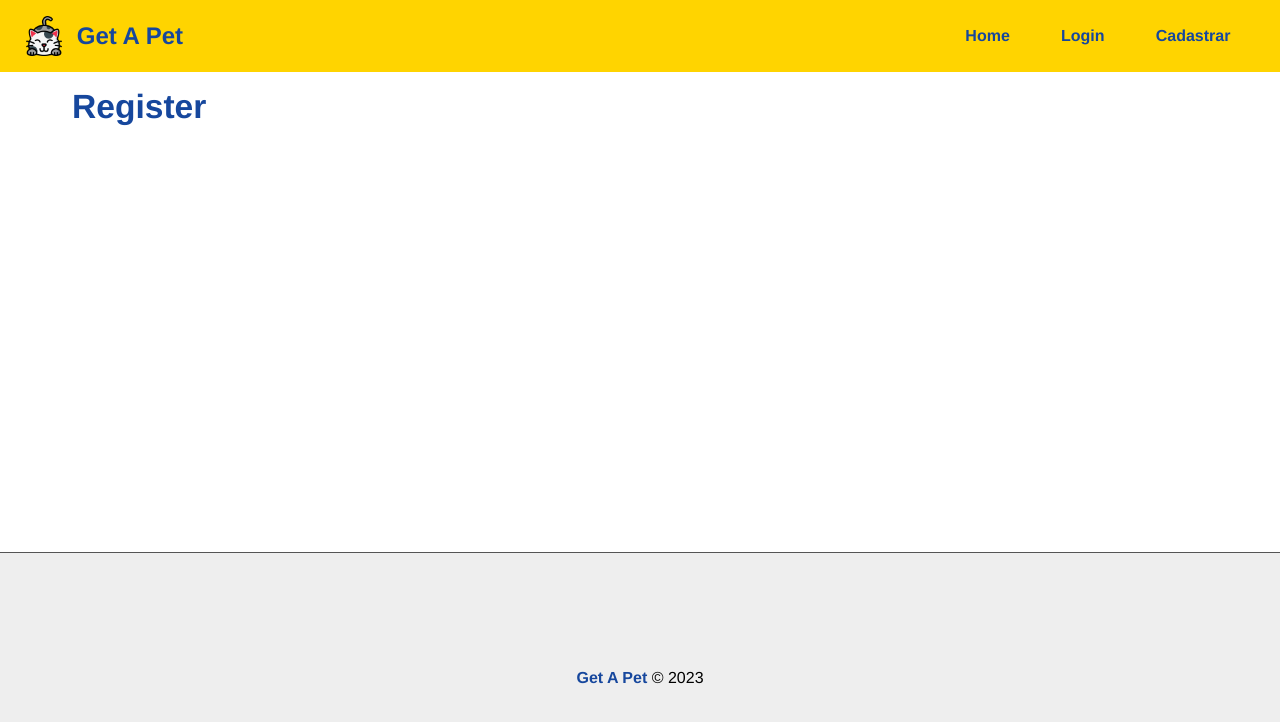
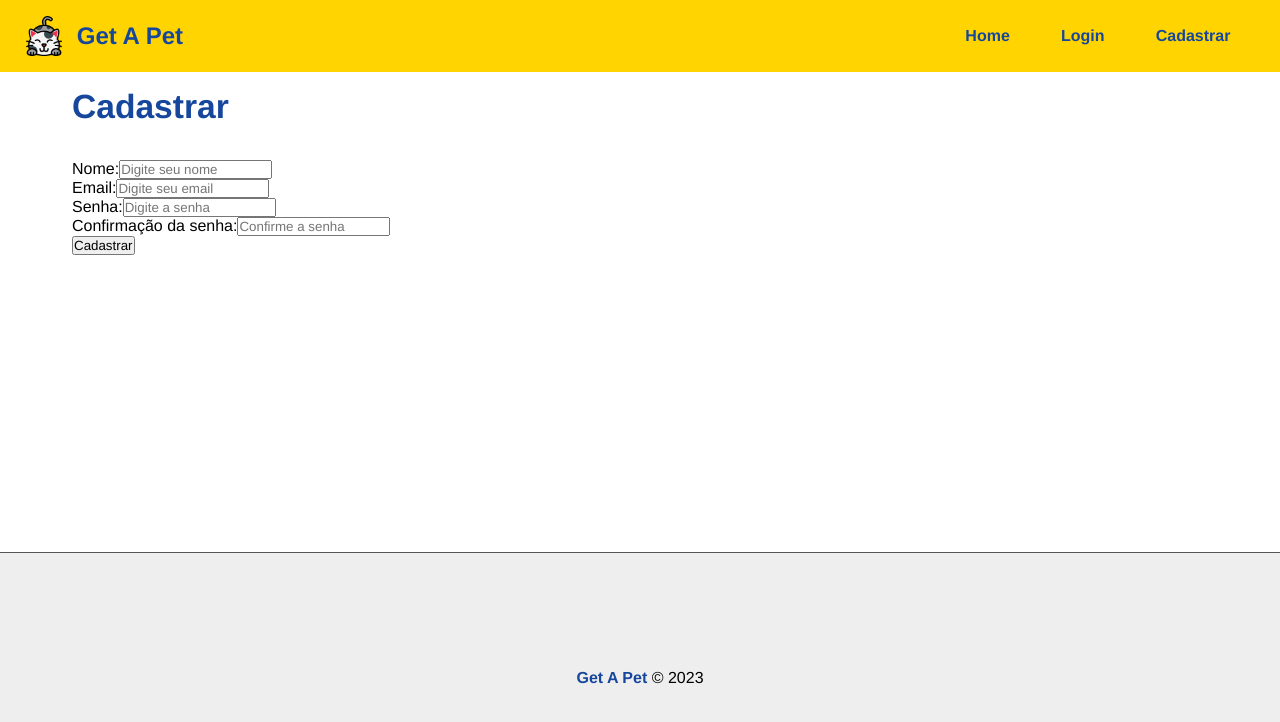
Before and after one commit to MaraisaFerreira/get_a_pet_MERN, a React (Vite) app in the folder frontend/: page /register in a window 1280 px wide. Shown: the top 722 px of the page. Built offline with nearby package versions, Linux system fonts and the light colour scheme.

Commit message:
form fields add

```diff
--- /dev/null
+++ b/frontend/src/components/form/Input.jsx
@@ -0,0 +1,26 @@
+function Input({
+	type,
+	text,
+	name,
+	placeholder,
+	value,
+	handleOnChange,
+	multiple,
+}) {
+	return (
+		<div>
+			<label htmlFor={name}>{text}</label>
+			<input
+				type={type}
+				placeholder={placeholder}
+				name={name}
+				id={name}
+				value={value}
+				onChange={handleOnChange}
+				{...(multiple ? { multiple } : '')}
+			/>
+		</div>
+	);
+}
+
+export default Input;
--- a/frontend/src/components/pages/auth/Register.jsx
+++ b/frontend/src/components/pages/auth/Register.jsx
@@ -1,7 +1,42 @@
+import Input from '../../form/Input';
+
 function Register() {
+	function handleOnChange(e) {}
+
 	return (
 		<section>
-			<h1>Register</h1>
+			<h1>Cadastrar</h1>
+			<form>
+				<Input
+					type='text'
+					text='Nome:'
+					name='name'
+					placeholder='Digite seu nome'
+					handleOnChange={handleOnChange}
+				/>
+				<Input
+					type='text'
+					text='Email:'
+					name='email'
+					placeholder='Digite seu email'
+					handleOnChange={handleOnChange}
+				/>
+				<Input
+					type='password'
+					text='Senha:'
+					name='password'
+					placeholder='Digite a senha'
+					handleOnChange={handleOnChange}
+				/>
+				<Input
+					type='password'
+					text='Confirmação da senha:'
+					name='confirmPassword'
+					placeholder='Confirme a senha'
+					handleOnChange={handleOnChange}
+				/>
+				<button type='submit'>Cadastrar</button>
+			</form>
 		</section>
 	);
 }
```
Also changed, not shown: frontend/src/components/form/Input.module.css (added).
